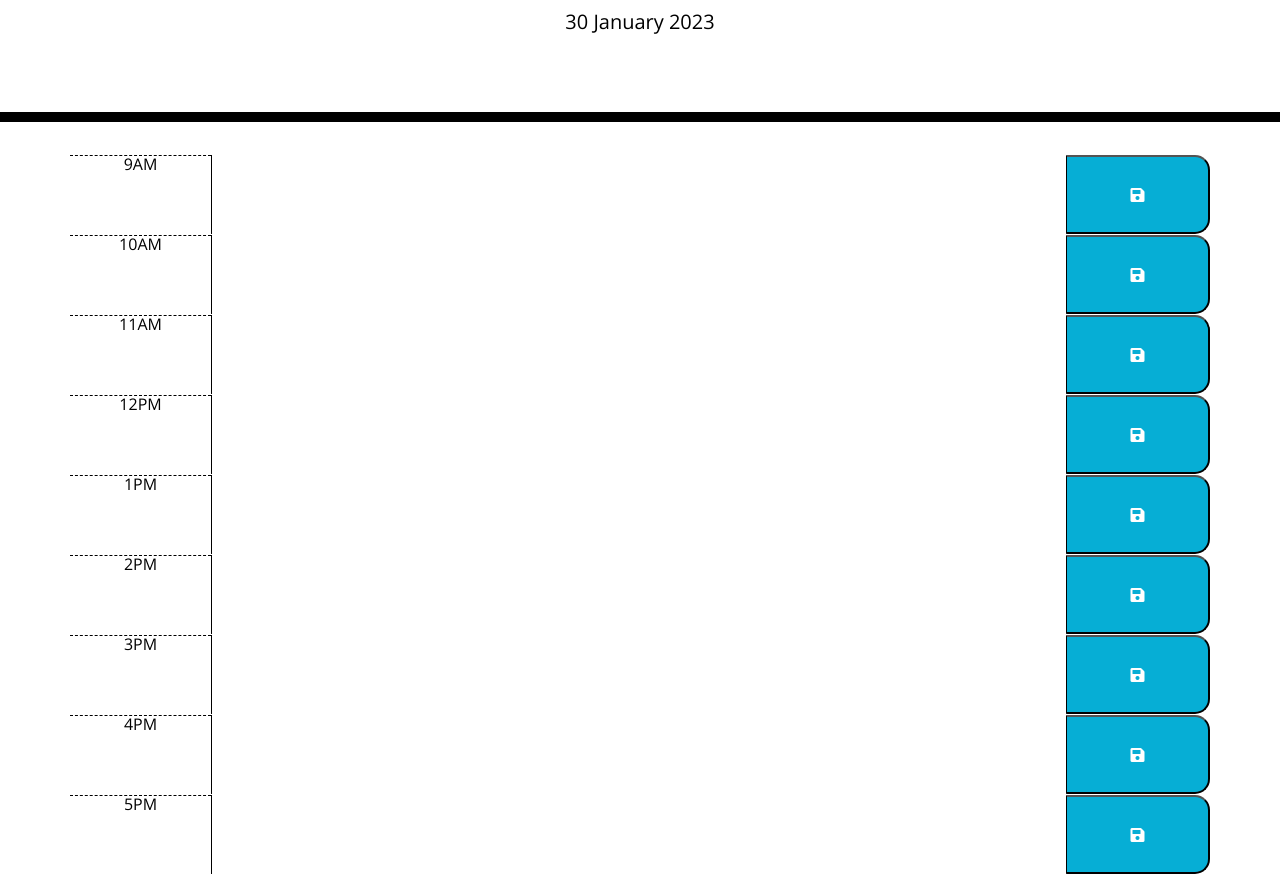
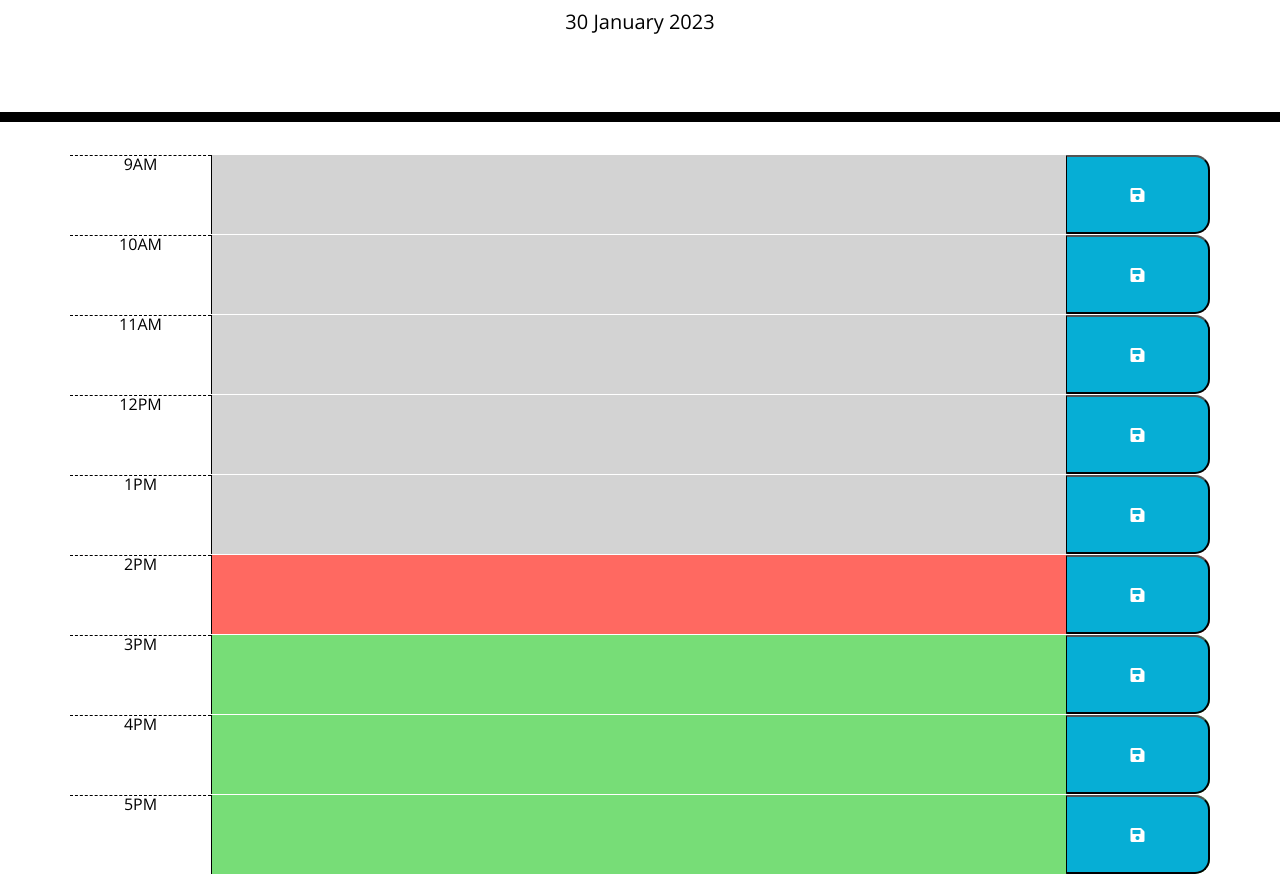
Before and after one commit to HenryJamesGreen/daily-planner-app, a plain HTML site: page index.html in a window 1280 px wide. Shown: the part 182-1056 px from the top of the page. Drawn offline with nearby package versions, Linux system fonts and the light colour scheme.

Commit message:
added if statement for colour backgrounds

```diff
--- a/assets/js/script.js
+++ b/assets/js/script.js
@@ -1,3 +1,30 @@
 //current date.
-var time = moment().format("DD MMMM YYYY");
-$("#currentDay").text(time);
+const date = moment().format("DD MMMM YYYY");
+$("#currentDay").text(date);
+
+//current time check
+const CurrentTime = moment().hour();
+console.log(CurrentTime);
+
+function displayHours() {
+  // run through time-blocks, grab the id and set it to a number value to run through the if statemnet.
+  $(".time-block").each(function () {
+    var hourSlot = parseInt($(this).attr("id"));
+
+    //add classes to change BG properties. REMEMBER - also remove classes, to prevent confusion!
+    if (hourSlot < CurrentTime) {
+      $(this).addClass("past");
+      $(this).removeClass("future");
+      $(this).removeClass("present");
+    } else if (hourSlot === CurrentTime) {
+      $(this).removeClass("past");
+      $(this).addClass("present");
+      $(this).removeClass("future");
+    } else {
+      $(this).removeClass("present");
+      $(this).removeClass("past");
+      $(this).addClass("future");
+    }
+  });
+}
+displayHours();
--- a/index.html
+++ b/index.html
@@ -30,39 +30,39 @@
     </header>
     <div class="container">
       <!-- Timeblocks go here -->
-        <div class="row time-block">
+        <div class="row time-block" id="9">
           <div class="hour col">9AM</div>
-          <textarea class="description col-9" ></textarea>
+          <textarea class="description col-9"></textarea>
           <button class="saveBtn col fas fa-save"></button></div>
-          <div class="row time-block">
+          <div class="row time-block" id="10">
             <div class="hour col">10AM</div>
-            <textarea class="description col-9" ></textarea>
+            <textarea class="description col-9"></textarea>
             <button class="saveBtn col fas fa-save"></button></div>
-            <div class="row time-block">
+            <div class="row time-block" id="11">
               <div class="hour col">11AM</div>
-              <textarea class="description col-9" ></textarea>
+              <textarea class="description col-9" id="12"></textarea>
               <button class="saveBtn col fas fa-save"></button></div>
-              <div class="row time-block">
+              <div class="row time-block"id="12">
                 <div class="hour col">12PM</div>
                 <textarea class="description col-9" ></textarea>
                 <button class="saveBtn col fas fa-save"></button></div>
-                <div class="row time-block">
+                <div class="row time-block" id="13">
                   <div class="hour col">1PM</div>
                   <textarea class="description col-9" ></textarea>
                   <button class="saveBtn col fas fa-save"></button></div>
-                  <div class="row time-block">
+                  <div class="row time-block" id="14">
                     <div class="hour col">2PM</div>
                     <textarea class="description col-9" ></textarea>
                     <button class="saveBtn col fas fa-save"></button></div>
-                    <div class="row time-block">
+                    <div class="row time-block" id="15">
                       <div class="hour col">3PM</div>
                       <textarea class="description col-9" ></textarea>
                       <button class="saveBtn col fas fa-save"></button></div>
-                      <div class="row time-block">
+                      <div class="row time-block" id="16">
                         <div class="hour col">4PM</div>
                         <textarea class="description col-9" ></textarea>
                         <button class="saveBtn col fas fa-save"></button></div>
-                        <div class="row time-block">
+                        <div class="row time-block" id="17">
                           <div class="hour col">5PM</div>
                           <textarea class="description col-9" ></textarea>
                           <button class="saveBtn col fas fa-save"></button></div></div>
```
